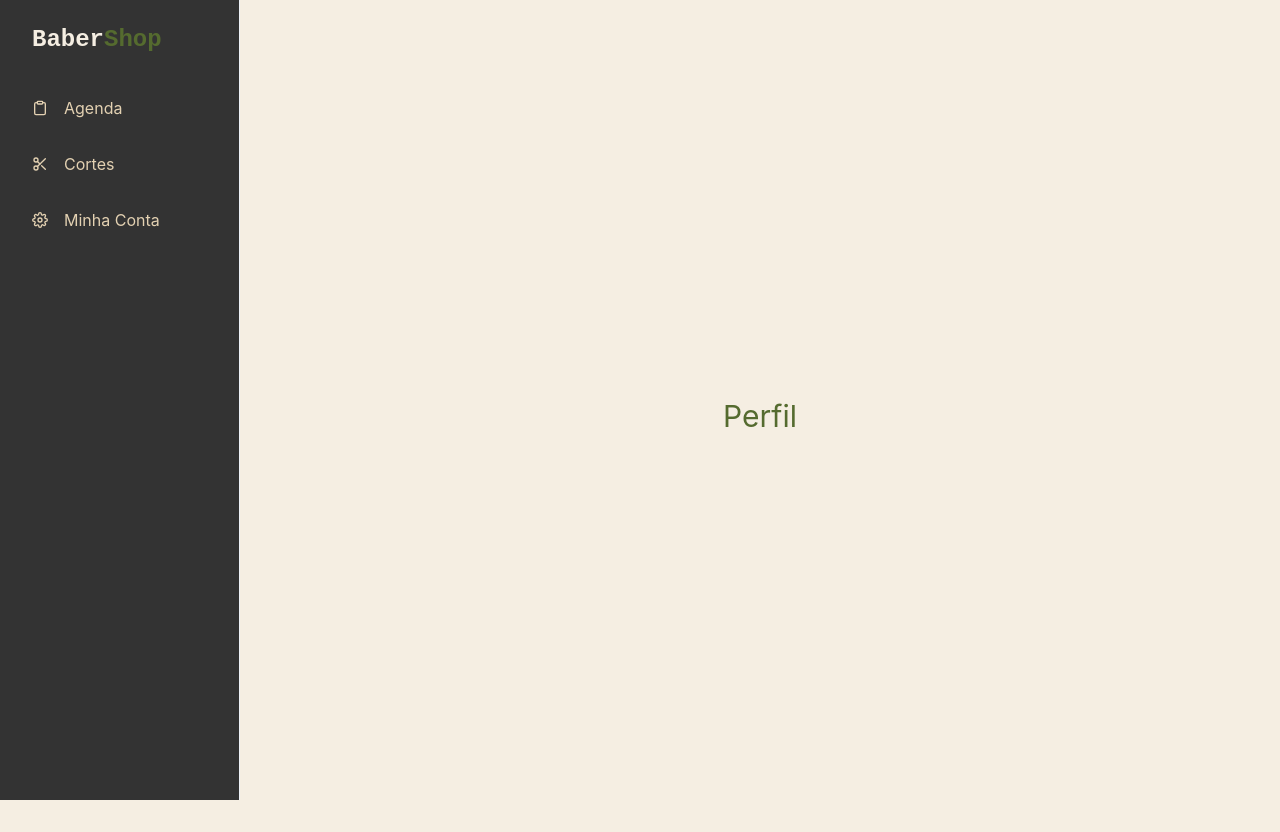
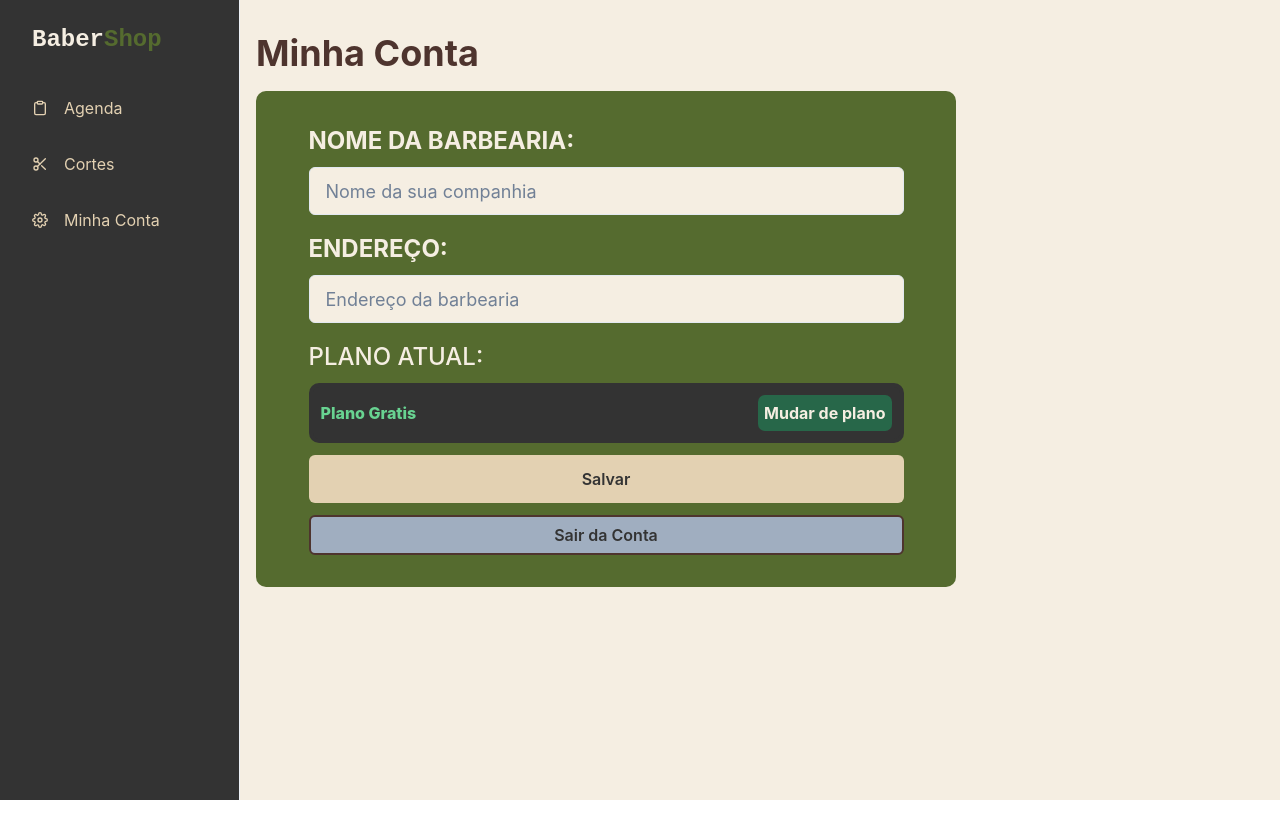
Before and after one commit to eriksena16/barber-shop-web, a Next.js app: page /profile in a window 1280 px wide. After the commit the page ends 800 px from the top, so only its background shows below. Built offline with nearby package versions, Linux system fonts and the light colour scheme; no server answers.

Commit message:
Feat : Profile v1

```diff
--- a/src/pages/profile/index.tsx
+++ b/src/pages/profile/index.tsx
@@ -1,6 +1,8 @@
 import Head from "next/head";
-import { Input, Flex, Button, Center, Text } from "@chakra-ui/react";
+import { Input, Flex, Heading, Box, Text, Button } from "@chakra-ui/react";
 import { SideBar } from "@/components/sidebar";
+import Link from "next/link";
+
 
 export default function Profile() {
   return (
@@ -11,11 +13,123 @@ export default function Profile() {
       <SideBar>
         <Flex
           background={"barber.100"}
-          height={"100vh"}
-          align={"center"}
-          justifyContent={"center"}
+          direction="column"
+          alignItems="flex-start"
+          justifyContent="flex-start"
         >
-          <Text color={"button.cta"} fontSize={30}> Perfil</Text>
+          <Flex
+            w="100%"
+            direction="row"
+            alignItems="center"
+            justifyContent="flex-start"
+          >
+            <Heading
+              fontSize="4xl"
+              fontFamily="inherit"
+              marginTop={4}
+              marginRight={4}
+              marginBottom={4}
+              color={"barber.400"}
+            >
+              Minha Conta
+            </Heading>
+          </Flex>
+
+          <Flex
+            maxWidth="700px"
+            background="barber.50"
+            width="100%"
+            direction="column"
+            alignItems="center"
+            justifyContent="center"
+            borderRadius={10}
+          >
+            <Flex
+              paddingTop={8}
+              paddingBottom={8}
+              direction="column"
+              width="85%"
+            >
+              <Text
+                marginBottom={2}
+                fontSize="2xl"
+                fontWeight="bold"
+                fontFamily="inherit"
+                color="barber.100"
+              >
+                NOME DA BARBEARIA:
+              </Text>
+              <Input
+                width="100%"
+                background="barber.100"
+                placeholder="Nome da sua companhia"
+                size="lg"
+                type="Text"
+              />
+
+              <Text
+                paddingTop={4}
+                marginBottom={2}
+                fontSize="2xl"
+                fontWeight="bold"
+                fontFamily="inherit"
+                color="barber.100"
+              >
+                ENDEREÇO:
+              </Text>
+              <Input
+                width="100%"
+                background="barber.100"
+                placeholder="Endereço da barbearia"
+                size="lg"
+                type="Text"
+              />
+
+              <Text
+                paddingTop={4}
+                marginBottom={2}
+                fontSize="2xl"
+                fontWeight="medium"
+                fontFamily="inherit"
+                color="barber.100"
+              >
+                PLANO ATUAL:
+              </Text>
+
+              <Flex
+                padding={2}
+                width="100%"
+                border="4px"
+                rounded={10}
+                borderColor="barber.900"
+                backgroundColor="barber.900"
+                direction="row"
+                alignItems="center"
+                justifyContent="space-between"
+              >
+                <Text color="green.300" fontSize="2x1" fontWeight="extrabold">
+                  Plano Gratis
+                </Text>
+
+                <Link href="/planos">
+                  <Box
+                    color="barber.100"
+                    fontSize="2x1"
+                    padding={1.5}
+                    rounded={7}
+                    fontWeight="bold"
+                    backgroundColor="green.700"
+                  >
+                    Mudar de plano
+                  </Box>
+                </Link>
+              </Flex>
+
+              <Button backgroundColor="button.default"  _hover={{ bg : "green.700"}} marginTop={3} width= "100%" padding={6} textColor="barber.900" > Salvar </Button>
+
+              <Button backgroundColor="gray.400" _hover={{ bg :"gray.400"}} borderWidth={2} borderColor="barber.400" marginTop={3} width= "100%" textColor="barber.900">  Sair da Conta</Button>
+            </Flex>
+          </Flex>
         </Flex>
       </SideBar>
     </>
```
